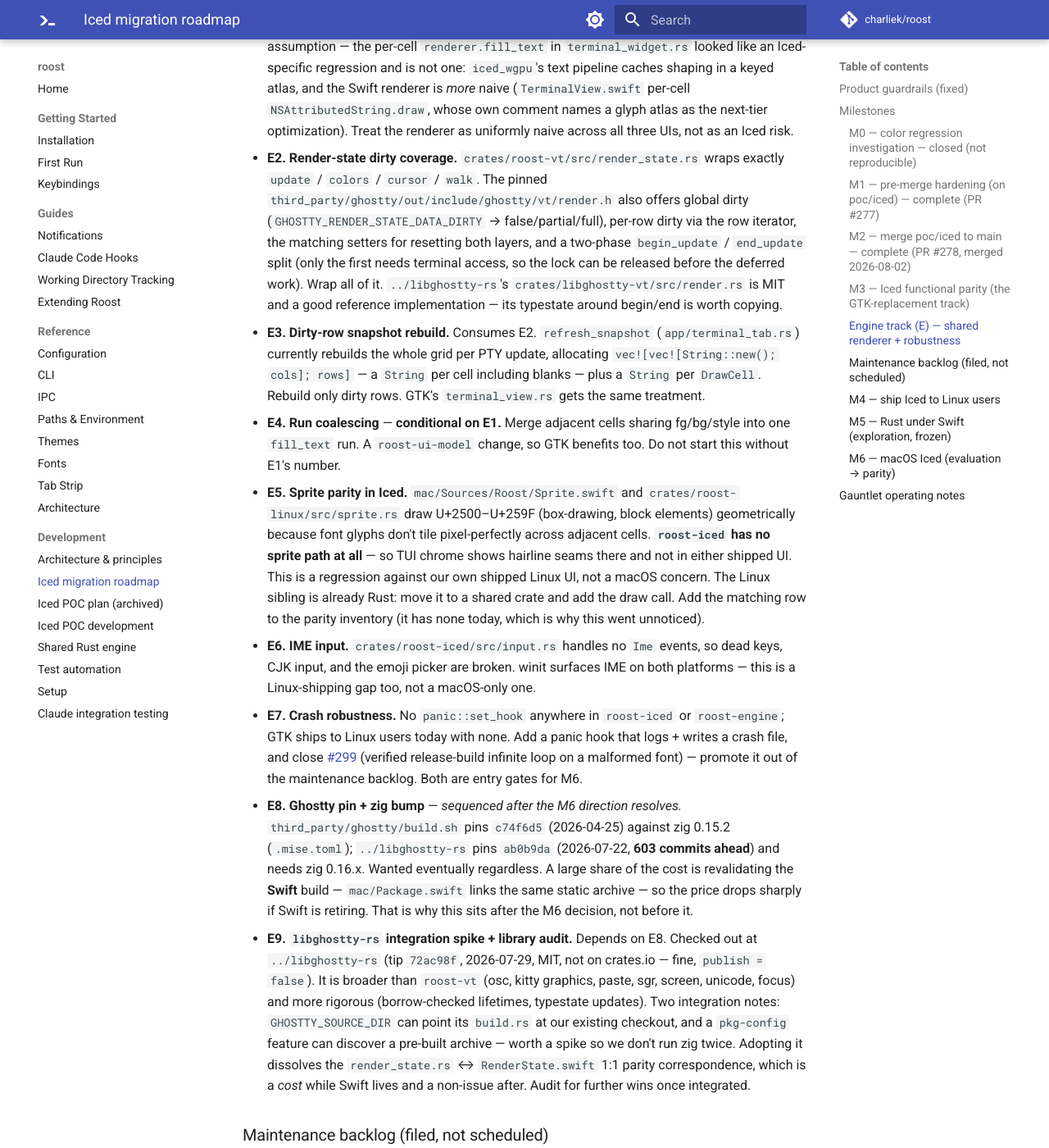
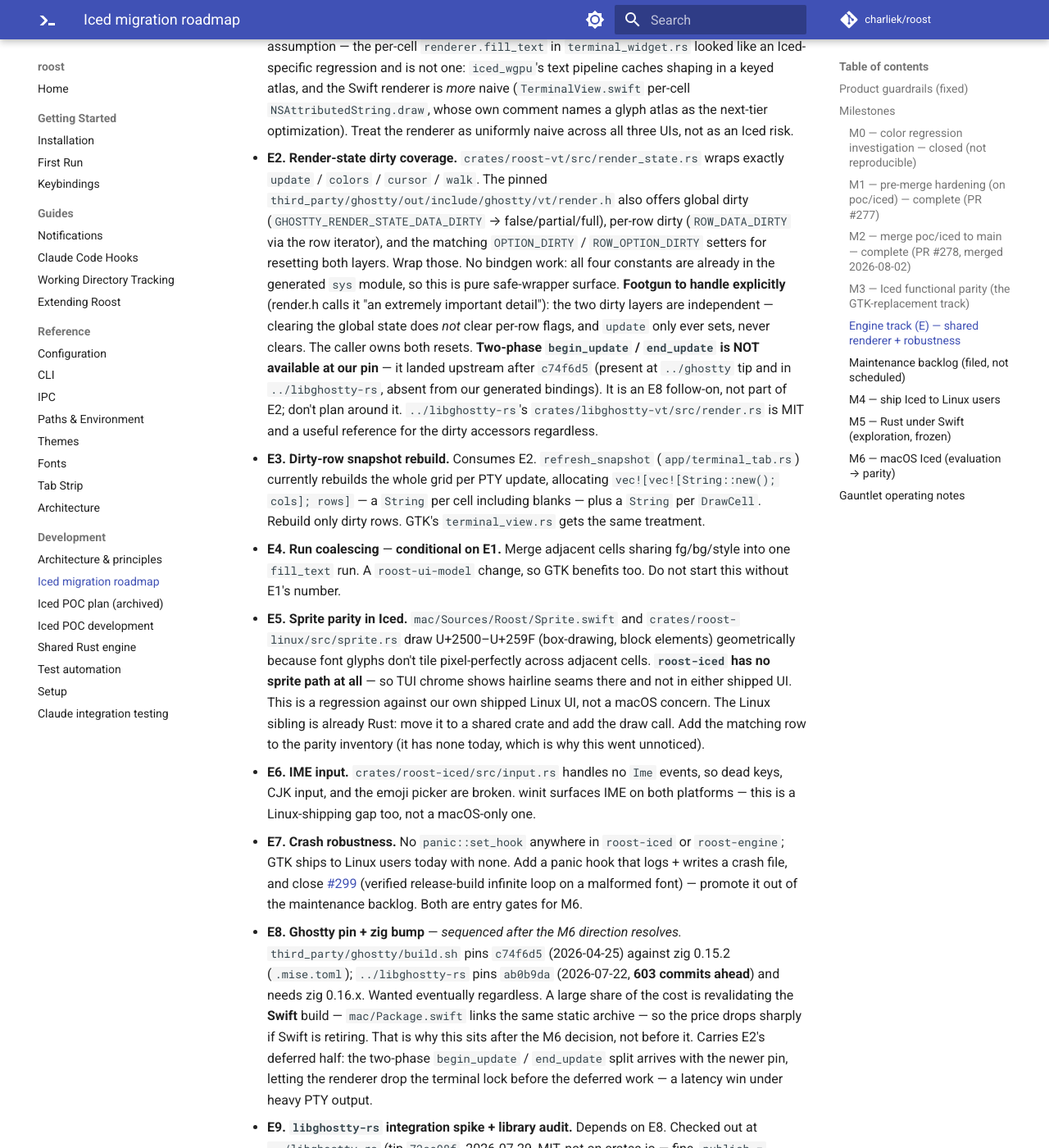
Before and after one commit to charliek/roost, an MkDocs documentation site: the page built from docs/development/iced-migration-roadmap.md, in a window 1280 px wide and 1400 px high, scrolled down 5693 px. Shown: the whole window at 82% size. Built offline with MkDocs 1.6.1 and Material for MkDocs 9.7.7, drawn with Linux system fonts in a browser that asks for light colours; comment, search, counter and statistics services are not loaded.

Commit message:
docs: correct E2 — two-phase render-state update is not at our Ghostty pin
Verified against the generated bindings and both headers: the pinned
c74f6d5 exposes ghostty_render_state_update plus the dirty get/set on
both layers, but no begin_update/end_update — those landed upstream
later (present at ../ghostty tip and in ../libghostty-rs, which pins
ab0b9da). The original E2 text conflated the tip header I read the
two-phase design notes from with the header we actually build against,
which would have sent an implementation pass chasing a symbol that
does not exist.

E2 is now scoped to what the pin actually offers, and gains two notes
worth having: no bindgen work is needed (all four dirty constants are
already in the generated sys module), and the independent-layers
footgun render.h flags is called out explicitly. Two-phase moves to E8,
where the pin bump makes it available.

Co-Authored-By: Claude Opus 5 <noreply@anthropic.com>
Claude-Session: https://claude.ai/code/session_01SgxiEBQTqgNjPswKqcs12d

```diff
--- a/docs/development/iced-migration-roadmap.md
+++ b/docs/development/iced-migration-roadmap.md
@@ -274,12 +274,20 @@ three walk the full grid on every update.
   wraps exactly `update` / `colors` / `cursor` / `walk`. The pinned
   `third_party/ghostty/out/include/ghostty/vt/render.h` also offers
   global dirty (`GHOSTTY_RENDER_STATE_DATA_DIRTY` → false/partial/full),
-  per-row dirty via the row iterator, the matching setters for resetting
-  both layers, and a two-phase `begin_update` / `end_update` split (only
-  the first needs terminal access, so the lock can be released before the
-  deferred work). Wrap all of it. `../libghostty-rs`'s
-  `crates/libghostty-vt/src/render.rs` is MIT and a good reference
-  implementation — its typestate around begin/end is worth copying.
+  per-row dirty (`ROW_DATA_DIRTY` via the row iterator), and the matching
+  `OPTION_DIRTY` / `ROW_OPTION_DIRTY` setters for resetting both layers.
+  Wrap those. No bindgen work: all four constants are already in the
+  generated `sys` module, so this is pure safe-wrapper surface.
+  **Footgun to handle explicitly** (render.h calls it "an extremely
+  important detail"): the two dirty layers are independent — clearing the
+  global state does *not* clear per-row flags, and `update` only ever
+  sets, never clears. The caller owns both resets.
+  **Two-phase `begin_update` / `end_update` is NOT available at our pin** —
+  it landed upstream after `c74f6d5` (present at `../ghostty` tip and in
+  `../libghostty-rs`, absent from our generated bindings). It is an E8
+  follow-on, not part of E2; don't plan around it.
+  `../libghostty-rs`'s `crates/libghostty-vt/src/render.rs` is MIT and a
+  useful reference for the dirty accessors regardless.
 * **E3. Dirty-row snapshot rebuild.** Consumes E2. `refresh_snapshot`
   (`app/terminal_tab.rs`) currently rebuilds the whole grid per PTY
   update, allocating `vec![vec![String::new(); cols]; rows]` — a `String`
@@ -313,7 +321,10 @@ three walk the full grid on every update.
   eventually regardless. A large share of the cost is revalidating the
   **Swift** build — `mac/Package.swift` links the same static archive —
   so the price drops sharply if Swift is retiring. That is why this sits
-  after the M6 decision, not before it.
+  after the M6 decision, not before it. Carries E2's deferred half: the
+  two-phase `begin_update` / `end_update` split arrives with the newer
+  pin, letting the renderer drop the terminal lock before the deferred
+  work — a latency win under heavy PTY output.
 * **E9. `libghostty-rs` integration spike + library audit.** Depends on
   E8. Checked out at `../libghostty-rs` (tip `72ac98f`, 2026-07-29, MIT,
   not on crates.io — fine, `publish = false`). It is broader than
```
